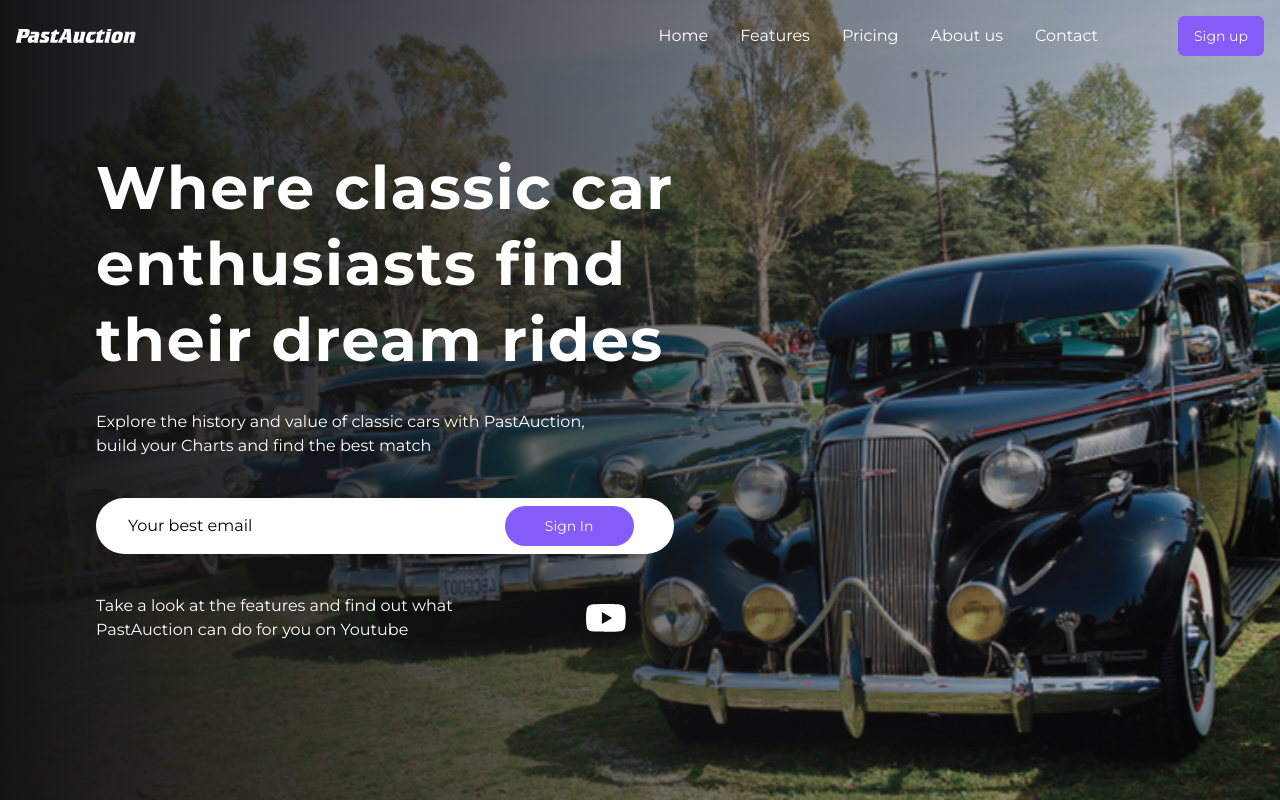
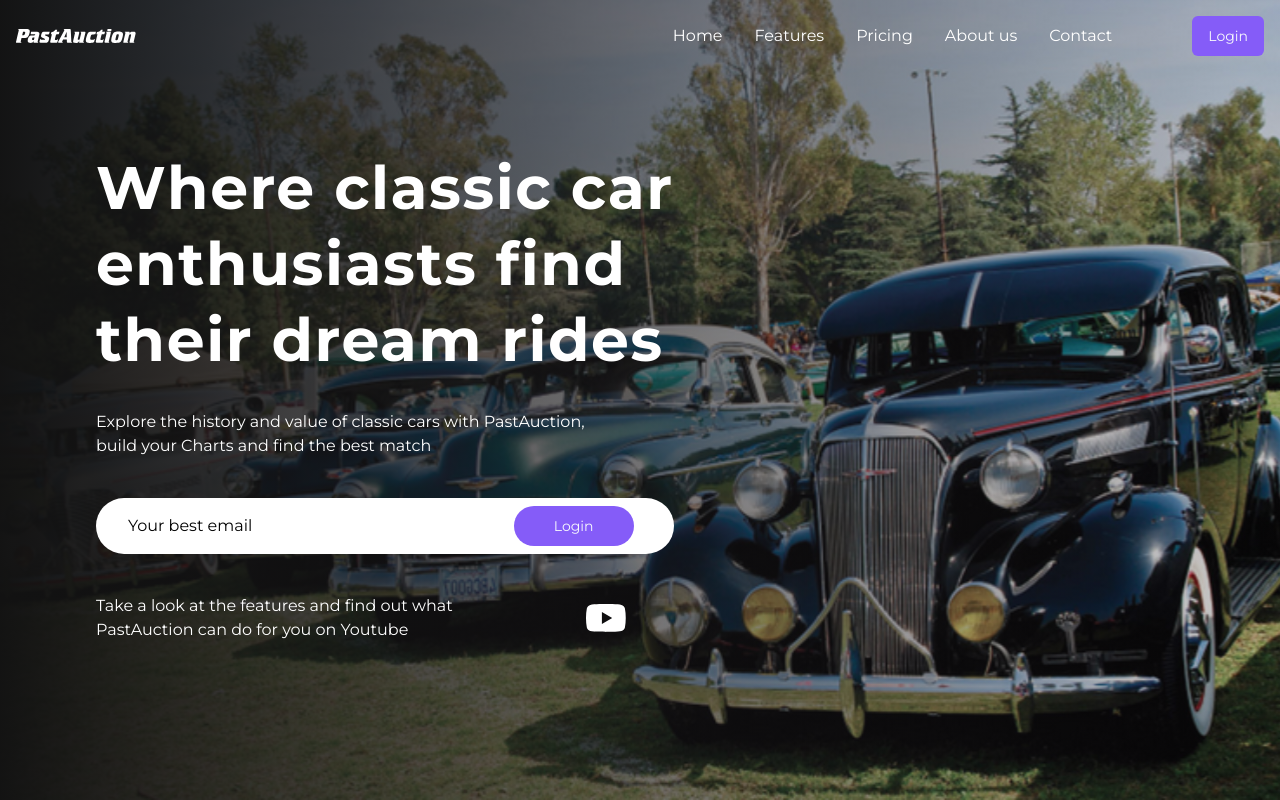
Before and after one commit to d2ni3l/Pastauction, a Next.js app: page / in a window 1280 px wide. Built offline with nearby package versions, Linux system fonts and the light colour scheme.

Commit message:
fixed issues with auth pages

```diff
--- a/src/components/Header.tsx
+++ b/src/components/Header.tsx
@@ -29,7 +29,7 @@
               placeholder='Your best email'
             />
             <div className='absolute right-10'>
-              <Link href='/auth/signin'><Button variant='rounded'><span className="px-6">Sign In</span></Button></Link>
+              <Link href='/auth/login'><Button variant='rounded'><span className="px-6">Login</span></Button></Link>
             </div>
           </div>
 
--- a/src/components/auth/LoginCard.tsx
+++ b/src/components/auth/LoginCard.tsx
@@ -144,7 +144,7 @@
                 </Button>
               </div>
               <div className='text-xs flex justify-center py-5 gap-2'>
-                <span className='text-gray-600'>Don't an account?</span>
+                <span className='text-gray-600'>Have an account?</span>
                 <Link
                   href='/auth/signin'
                   className='underline text-blue-400 cursor-pointer'>
--- a/src/components/auth/SigninCard.tsx
+++ b/src/components/auth/SigninCard.tsx
@@ -140,7 +140,7 @@
                 </Button>
               </div>
               <div className='text-xs flex justify-center py-5 gap-2'>
-                <span className='text-gray-600'>Don't an account?</span>
+                <span className='text-gray-600'>Don't have an account?</span>
                 <Link
                   href='/auth/login'
                   className='underline text-blue-400 cursor-pointer'>
--- a/src/components/navbar/Navbar.tsx
+++ b/src/components/navbar/Navbar.tsx
@@ -49,7 +49,7 @@
     </ul>
   </div>
 
-      <Link href='/auth/signin'><Button>Sign up</Button></Link>
+      <Link href='/auth/login'><Button>Login</Button></Link>
   </div>
     )
   }
```
